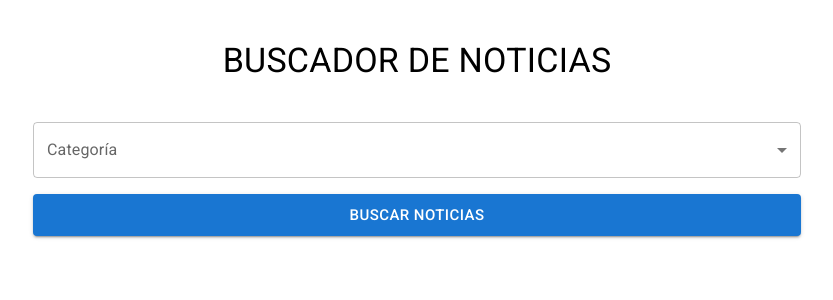
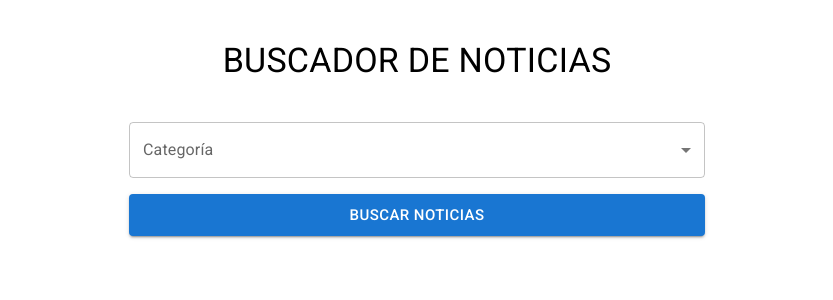
Before and after one commit to victorivanlopezlearning/news-app-react, a React (Vite) app: page / in a window 1280 px wide. Shown: the top 300 px of the page, without its empty margins (223-1056 px from the left). Built offline with nearby package versions, Linux system fonts and the light colour scheme.

Commit message:
NewsProvider created

```diff
--- a/src/App.jsx
+++ b/src/App.jsx
@@ -1,3 +1,4 @@
+import { NewsProvider } from './context/NewsProvider';
 import Container from '@mui/material/Container';
 import Grid from '@mui/material/Grid';
 import Typography from '@mui/material/Typography';
@@ -5,6 +6,7 @@ import Form from './components/Form';
 
 export default function App() {
   return (
+    <NewsProvider>
       <Container>
         <header>
           <Typography
@@ -26,13 +28,14 @@ export default function App() {
         >
           <Grid
             item
-          lg={8}
-          md={6}
+            lg={6}
+            md={8}
             xs={12}
           >
             <Form />
           </Grid>
         </Grid>
       </Container>
+    </NewsProvider>
   )
 }
--- /dev/null
+++ b/src/context/NewsProvider.jsx
@@ -0,0 +1,16 @@
+import { useState, useEffect, createContext } from "react";
+
+const NewsContext = createContext();
+
+export const NewsProvider = ({ children }) => {
+
+  return (
+    <NewsContext.Provider
+      value={{}}
+    >
+      {children}
+    </NewsContext.Provider>
+  )
+}
+
+export default NewsContext;
```
Lines whose indentation alone changed are shown as unchanged.
